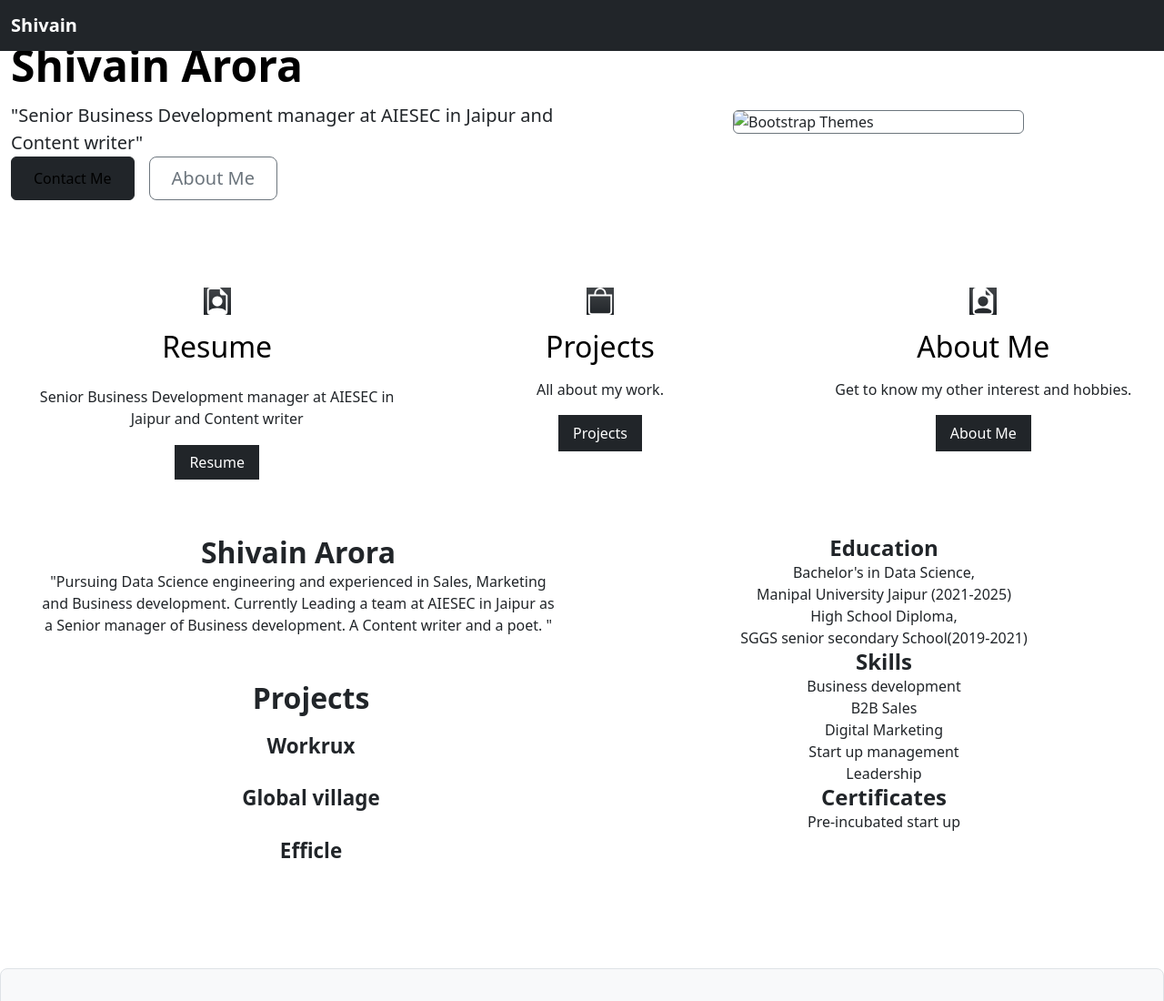
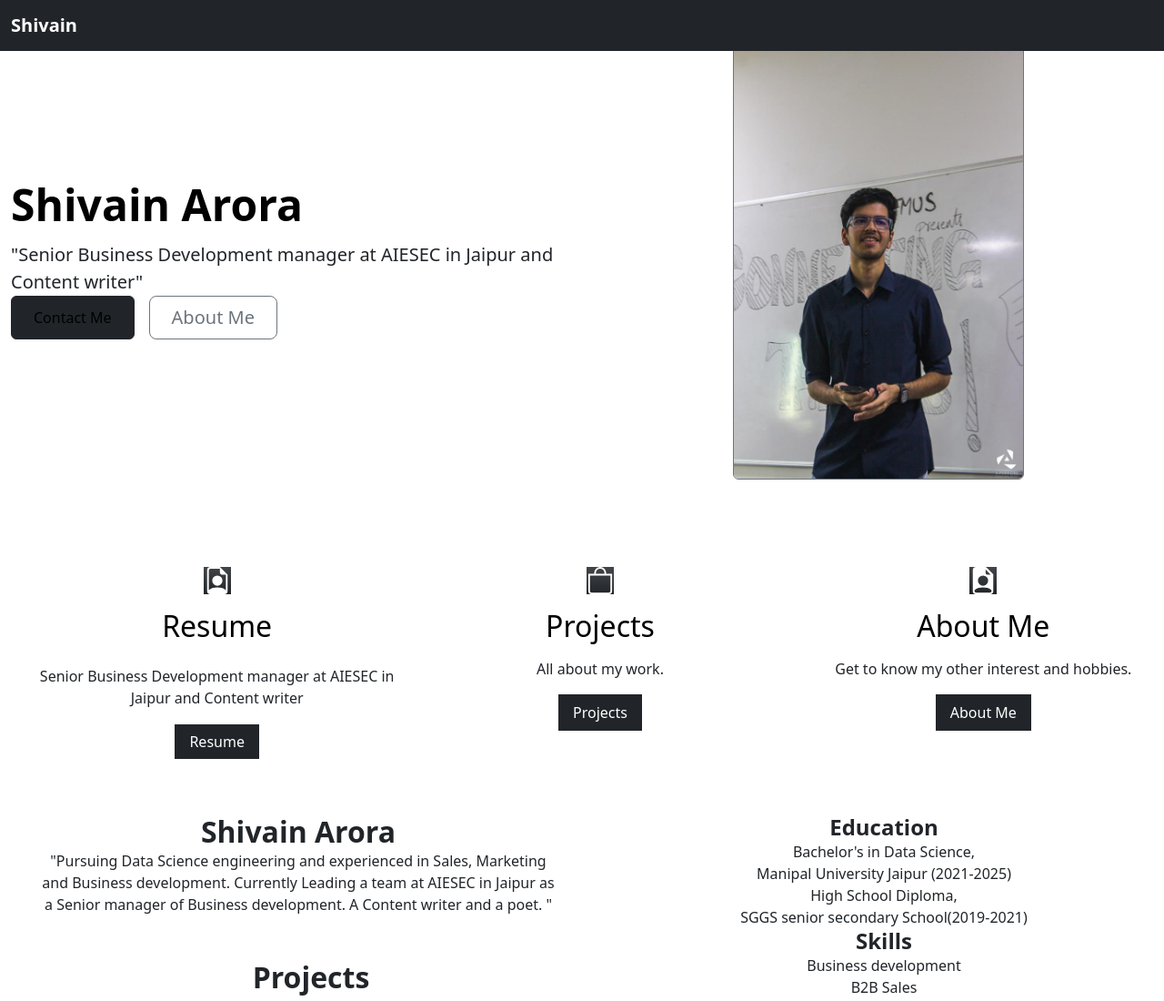
Before and after one commit to shivainarora/portfolio, a plain HTML site: page index.html in a window 1280 px wide. Shown: the top 1100 px of the page at 91% size. Drawn offline with nearby package versions, Linux system fonts and the light colour scheme.

Commit message:
Update index.html

```diff
--- a/index.html
+++ b/index.html
@@ -79,7 +79,7 @@
         <div class="container">
             <div class="row flex-lg-row-reverse align-items-center g-5 py-5">
                 <div class="col-10 col-sm-8 col-lg-6">
-                  <img src="imgs/super.png.png" class="image d-block mx-lg-auto img-fluid border border-secondary rounded" alt="Bootstrap Themes" height="100" loading="lazy">
+                  <img src="super.png.png" class="image d-block mx-lg-auto img-fluid border border-secondary rounded" alt="Bootstrap Themes" height="100" loading="lazy">
                 </div>
                 <div class="col-lg-6 mx-auto">
                   <h1 class="display-5 fw-bold text-body-emphasis lh-1 mb-3">Shivain Arora</h1>
```
